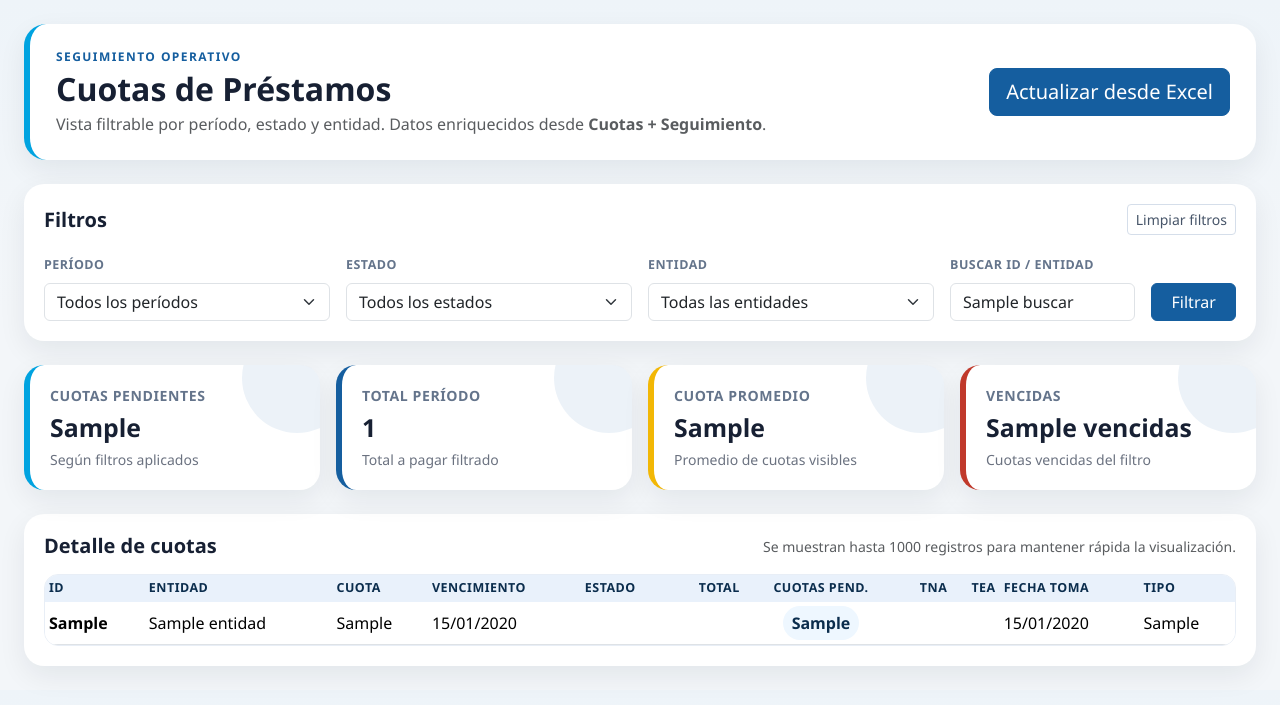
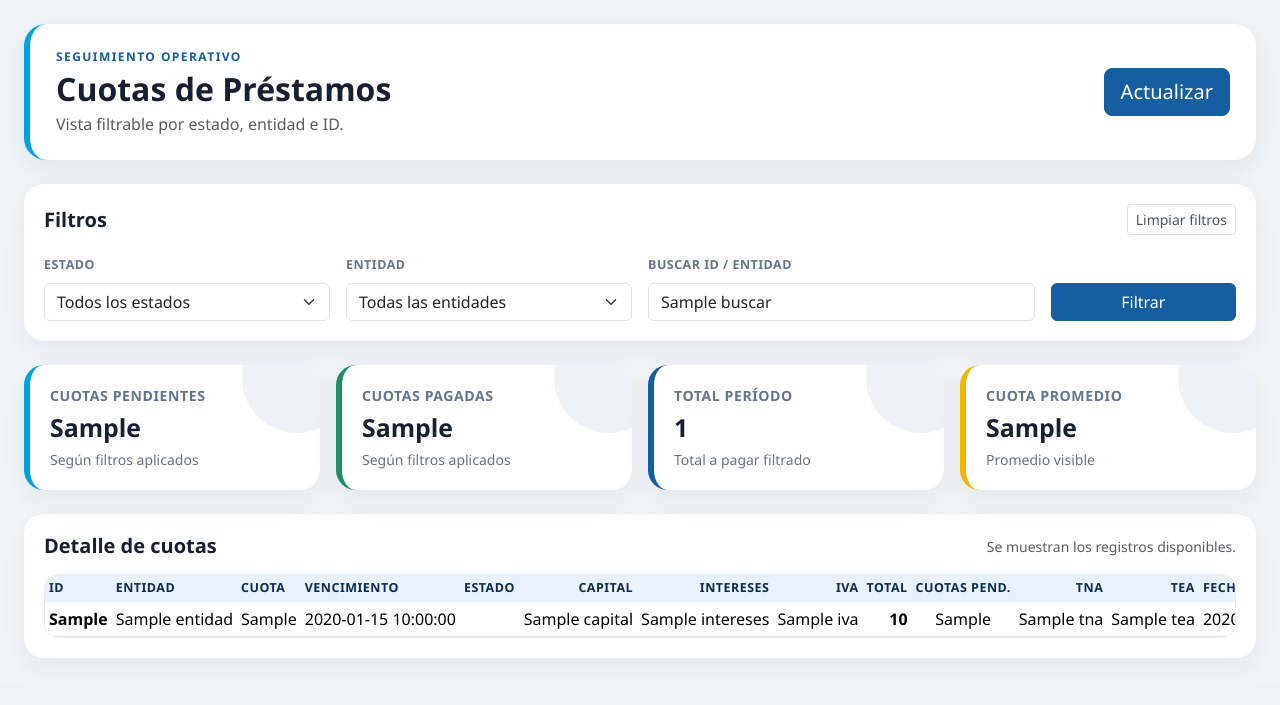
Before and after one commit to Mateo0697-lab/tablero-prestamos, a Flask app: template templates/cuotas.html in a window 1280 px wide. Shown: the top 705 px of the page. Run offline with Flask 3, Linux system fonts and the light colour scheme; the template is opened without the code that fills it: most values are stand-ins (such as "Sample title", 1, 10 or a date in 2020).

Commit message:
Fix cuotas template compatibility

```diff
--- a/templates/cuotas.html
+++ b/templates/cuotas.html
@@ -1,12 +1,13 @@
 {% extends 'base.html' %}
 {% block content %}
+
 <div class="hero mb-4 cuotas-hero">
   <div>
     <div class="eyebrow">Seguimiento operativo</div>
     <h2 class="fw-bold mb-1">Cuotas de Préstamos</h2>
-    <div class="text-muted">Vista filtrable por período, estado y entidad. Datos enriquecidos desde <strong>Cuotas + Seguimiento</strong>.</div>
+    <div class="text-muted">Vista filtrable por estado, entidad e ID.</div>
   </div>
-  <a class="btn btn-primary btn-lg" href="{{ url_for('cuotas', periodo=periodo, estado=estado, entidad=entidad, buscar=buscar) }}">Actualizar desde Excel</a>
+  <a class="btn btn-primary btn-lg" href="{{ url_for('cuotas') }}">Actualizar</a>
 </div>
 
 <div class="panel mb-4">
@@ -14,56 +15,79 @@
     <h5 class="mb-0">Filtros</h5>
     <a class="btn btn-outline-secondary btn-sm" href="{{ url_for('cuotas') }}">Limpiar filtros</a>
   </div>
+
   <form class="row g-3">
-    <div class="col-sm-6 col-xl-3">
-      <label class="form-label">Período</label>
-      <select class="form-select" name="periodo">
-        <option value="">Todos los períodos</option>
-        {% for key, label in periodos %}
-          <option value="{{key}}" {% if periodo==key %}selected{% endif %}>{{label}}</option>
-        {% endfor %}
-      </select>
-    </div>
     <div class="col-sm-6 col-xl-3">
       <label class="form-label">Estado</label>
       <select class="form-select" name="estado">
         <option value="">Todos los estados</option>
-        {% for e in ['Vencida','Próxima','Al día','Pagada'] %}
-          <option value="{{e}}" {% if estado==e %}selected{% endif %}>{{e}}</option>
+        {% for e in ['Pendiente','Pagado','Vencida','Próxima','Al día'] %}
+          <option value="{{ e }}" {% if estado==e %}selected{% endif %}>{{ e }}</option>
         {% endfor %}
       </select>
     </div>
+
     <div class="col-sm-6 col-xl-3">
       <label class="form-label">Entidad</label>
       <select class="form-select" name="entidad">
         <option value="">Todas las entidades</option>
         {% for e in entidades %}
-          <option value="{{e}}" {% if entidad==e %}selected{% endif %}>{{e}}</option>
+          <option value="{{ e }}" {% if entidad==e %}selected{% endif %}>{{ e }}</option>
         {% endfor %}
       </select>
     </div>
-    <div class="col-sm-6 col-xl-2">
+
+    <div class="col-sm-6 col-xl-4">
       <label class="form-label">Buscar ID / entidad</label>
-      <input class="form-control" name="buscar" value="{{buscar}}" placeholder="Ej. 23430">
+      <input class="form-control" name="buscar" value="{{ buscar }}" placeholder="Ej. 23430">
     </div>
-    <div class="col-xl-1 d-grid align-items-end">
+
+    <div class="col-xl-2 d-grid align-items-end">
       <button class="btn btn-primary mt-xl-4">Filtrar</button>
     </div>
   </form>
 </div>
 
 <div class="row g-3 mb-4">
-  <div class="col-sm-6 col-xl-3"><div class="kpi kpi-main"><span>Cuotas pendientes</span><strong>{{ summary.cuotas_pendientes }}</strong><small>Según filtros aplicados</small></div></div>
-  <div class="col-sm-6 col-xl-3"><div class="kpi"><span>Total período</span><strong>{{ summary.total_periodo }}</strong><small>Total a pagar filtrado</small></div></div>
-  <div class="col-sm-6 col-xl-3"><div class="kpi warning"><span>Cuota promedio</span><strong>{{ summary.cuota_promedio }}</strong><small>Promedio de cuotas visibles</small></div></div>
-  <div class="col-sm-6 col-xl-3"><div class="kpi danger"><span>Vencidas</span><strong>{{ summary.vencidas }}</strong><small>Cuotas vencidas del filtro</small></div></div>
+  <div class="col-sm-6 col-xl-3">
+    <div class="kpi kpi-main">
+      <span>Cuotas pendientes</span>
+      <strong>{{ summary.cuotas_pendientes }}</strong>
+      <small>Según filtros aplicados</small>
+    </div>
+  </div>
+
+  <div class="col-sm-6 col-xl-3">
+    <div class="kpi success">
+      <span>Cuotas pagadas</span>
+      <strong>{{ summary.cuotas_pagadas }}</strong>
+      <small>Según filtros aplicados</small>
+    </div>
+  </div>
+
+  <div class="col-sm-6 col-xl-3">
+    <div class="kpi">
+      <span>Total período</span>
+      <strong>{{ summary.total_periodo }}</strong>
+      <small>Total a pagar filtrado</small>
+    </div>
+  </div>
+
+  <div class="col-sm-6 col-xl-3">
+    <div class="kpi warning">
+      <span>Cuota promedio</span>
+      <strong>{{ summary.cuota_promedio }}</strong>
+      <small>Promedio visible</small>
+    </div>
+  </div>
 </div>
 
 <div class="panel">
   <div class="d-flex align-items-center justify-content-between flex-wrap gap-2 mb-3">
     <h5 class="mb-0">Detalle de cuotas</h5>
-    <div class="text-muted small">Se muestran hasta 1000 registros para mantener rápida la visualización.</div>
+    <div class="text-muted small">Se muestran los registros disponibles.</div>
   </div>
+
   <div class="table-responsive cuotas-table-wrap">
     <table class="table table-hover table-sm align-middle cuotas-table">
       <thead>
@@ -73,6 +97,9 @@
           <th>Cuota</th>
           <th>Vencimiento</th>
           <th>Estado</th>
+          <th class="text-end">Capital</th>
+          <th class="text-end">Intereses</th>
+          <th class="text-end">IVA</th>
           <th class="text-end">Total</th>
           <th class="text-center">Cuotas Pend.</th>
           <th class="text-end">TNA</th>
@@ -81,24 +108,33 @@
           <th>Tipo</th>
         </tr>
       </thead>
+
       <tbody>
         {% for r in rows %}
         <tr>
-          <td class="fw-semibold">{{r.id_prestamo}}</td>
-          <td>{{r.entidad}}</td>
-          <td>{{r.nro_cuota}}{% if r.plazo and r.plazo > 0 %}/{{r.plazo}}{% endif %}</td>
-          <td>{{ r.fecha_vencimiento.strftime('%d/%m/%Y') if r.fecha_vencimiento==r.fecha_vencimiento else '' }}</td>
-          <td><span class="badge state-{{r.estado_calculado|lower|replace('ó','o')|replace('í','i')|replace(' ','-')}}">{{r.estado_calculado}}</span></td>
-          <td class="text-end fw-semibold">{{money(r.total_pagar)}}</td>
-          <td class="text-center"><span class="pill-soft">{{r.cuotas_pendientes}}</span></td>
-          <td class="text-end">{{pct(r.tna)}}</td>
-          <td class="text-end">{{pct(r.tea)}}</td>
-          <td>{{ r.fecha_inicio.strftime('%d/%m/%Y') if r.fecha_inicio==r.fecha_inicio else '' }}</td>
-          <td>{{r.tipo_amortizacion or '-'}}</td>
+          <td class="fw-semibold">{{ r.id_prestamo }}</td>
+          <td>{{ r.entidad }}</td>
+          <td>{{ r.nro_cuota }}</td>
+          <td>{{ r.fecha_vencimiento }}</td>
+          <td>
+            <span class="badge state-{{ r.estado_color }}">
+              {{ r.estado }}
+            </span>
+          </td>
+          <td class="text-end">{{ r.capital }}</td>
+          <td class="text-end">{{ r.intereses }}</td>
+          <td class="text-end">{{ r.iva }}</td>
+          <td class="text-end fw-semibold">{{ r.total }}</td>
+          <td class="text-center">{{ r.cuotas_pendientes }}</td>
+          <td class="text-end">{{ r.tna }}</td>
+          <td class="text-end">{{ r.tea }}</td>
+          <td>{{ r.fecha_inicio }}</td>
+          <td>{{ r.tipo_amortizacion }}</td>
         </tr>
         {% endfor %}
       </tbody>
     </table>
   </div>
 </div>
+
 {% endblock %}
```
